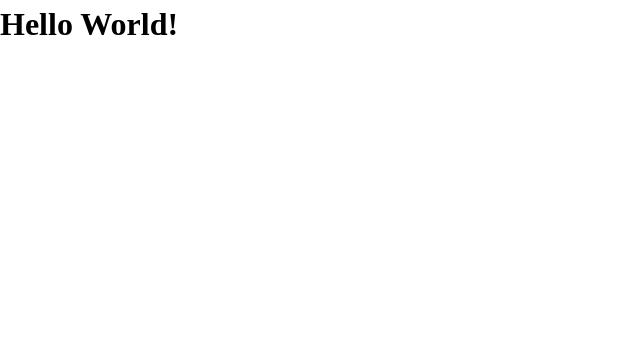
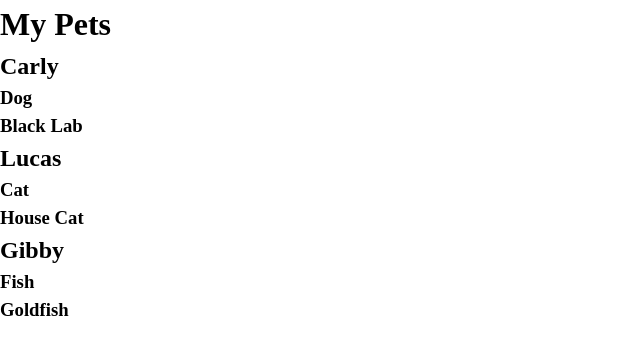
Before and after one commit to joepetrillo/react-todo-list, a JavaScript app: page / in a window 1280 px wide. Shown: the top 354 px of the page, without its empty margins (0-640 px from the left). Built offline with nearby package versions, Linux system fonts and the light colour scheme.

Commit message:
setup eslint config

```diff
--- a/package.json
+++ b/package.json
@@ -14,6 +14,9 @@
   "devDependencies": {
     "eslint": "^8.4.1",
     "eslint-config-prettier": "^8.3.0",
+    "eslint-plugin-import": "^2.25.3",
+    "eslint-plugin-jsx-a11y": "^6.5.1",
+    "eslint-plugin-react": "^7.27.1",
     "parcel": "^2.0.1",
     "prettier": "^2.5.1"
   },
--- a/src/App.js
+++ b/src/App.js
@@ -1,8 +1,15 @@
-import React from "react";
 import ReactDOM from "react-dom";
+import Pet from "./Pet";
 
 const App = () => {
-  return React.createElement("h1", {}, "Hello World!");
+  return (
+    <div>
+      <h1>My Pets</h1>
+      <Pet name="Carly" animal="Dog" breed="Black Lab" />
+      <Pet name="Lucas" animal="Cat" breed="House Cat" />
+      <Pet name="Gibby" animal="Fish" breed="Goldfish" />
+    </div>
+  );
 };
 
-ReactDOM.render(React.createElement(App), document.getElementById("root"));
+ReactDOM.render(<App />, document.getElementById("root"));
--- /dev/null
+++ b/src/Pet.js
@@ -0,0 +1,11 @@
+const Pet = (props) => {
+  return (
+    <div>
+      <h2>{props.name}</h2>
+      <h3>{props.animal}</h3>
+      <h3>{props.breed}</h3>
+    </div>
+  );
+};
+
+export default Pet;
```
Also changed, not shown: .eslintrc.json, 2 other files (tests, documents, lock files or other folders).
